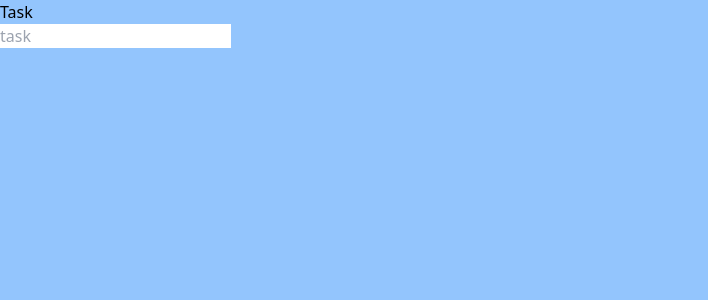
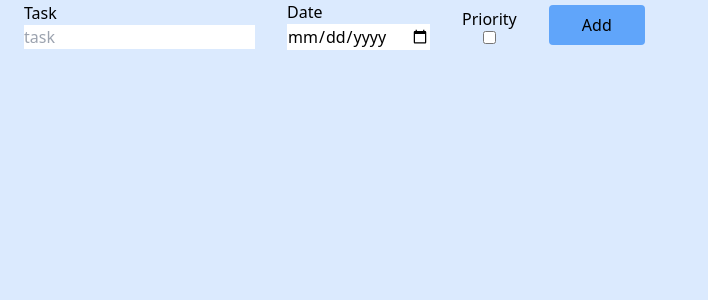
Before and after one commit to Bhagyadilhara/task-manage, a React (Create React App) app: page / in a window 1280 px wide. Shown: the top 300 px of the page, without its empty margins (0-708 px from the left). Built offline with nearby package versions, Linux system fonts and the light colour scheme.

Commit message:
add tasks

```diff
--- a/src/App.js
+++ b/src/App.js
@@ -7,30 +7,82 @@ function App() {
     title: "",
     date: "",
     status: "",
-    priority: "",
+    priority: false,
   });
+
+  const [taskList, setTaskList] = useState([]);
+
+  console.log(tasks);
 
   const handleOnChange = (e) =>{
     //console.log(e.target.value);
-    setTasks({...tasks,[e.target.name]: e.target.value});
+    if(e.target.name === "priority"){
+      setTasks({...tasks,[e.target.name]: e.target.checked});
+    }else{
+      setTasks({...tasks,[e.target.name]: e.target.value});
+    }
+
   }
 
+  const handleAdd = () =>{
 
+    //Methode 01----
+    // const sampleList = [...taskList];
+    // sampleList.push(tasks);
+    // setTaskList(sampleList);
+
+    //Methode 02----
+    setTaskList([...taskList,tasks])
+  }
 
   return (
     <div className="App">
-      <div className="h-screen w-auto bg-blue-300">
-        <div className='flex items-center justify-between'>
+      <div className="h-screen w-auto px-6 bg-blue-100">
+        <div className='flex items-center gap-8'>
           <div className='flex flex-col'>
             <label>Task</label>
             <input
               name='title'
+              type='text'
               onChange={(e)=> handleOnChange(e)}
               value={tasks.title}
               placeholder='task'
             />
           </div>
+          <div className='flex flex-col'>
+            <label>Date</label>
+            <input
+              name='date'
+              type='date'
+              onChange={(e)=> handleOnChange(e)}
+              value={tasks.date}
+              placeholder='31/12/2024'
+            />
+          </div>
+          <div className='flex flex-col'>
+            <label>Priority</label>
+            <input
+              name='priority'
+              type='checkbox'
+              onChange={(e)=> handleOnChange(e)}
+              checked={tasks.priority}
+            />
+          </div>
+          <div>
+            <button className='bg-blue-400 px-4 py-2 min-w-[6rem] rounded'
+               onClick={() => handleAdd()}>Add
+            </button>
+          </div>
+        </div>
 
+        <div className='mt-4'>
+          {taskList.map((task,idx)=>(
+            <div key={idx}>
+                <div>{task.title}</div>
+                <div>{task.date}</div>
+                <div>{task.priority}</div>
+            </div>
+          ))}
         </div>
       </div>
     </div>
--- a/src/index.js
+++ b/src/index.js
@@ -5,7 +5,7 @@ import App from './App';
 
 const root = ReactDOM.createRoot(document.getElementById('root'));
 root.render(
-  <React.StrictMode>
+  //<React.StrictMode>
     <App />
-  </React.StrictMode>
+  //</React.StrictMode>
 );
```
